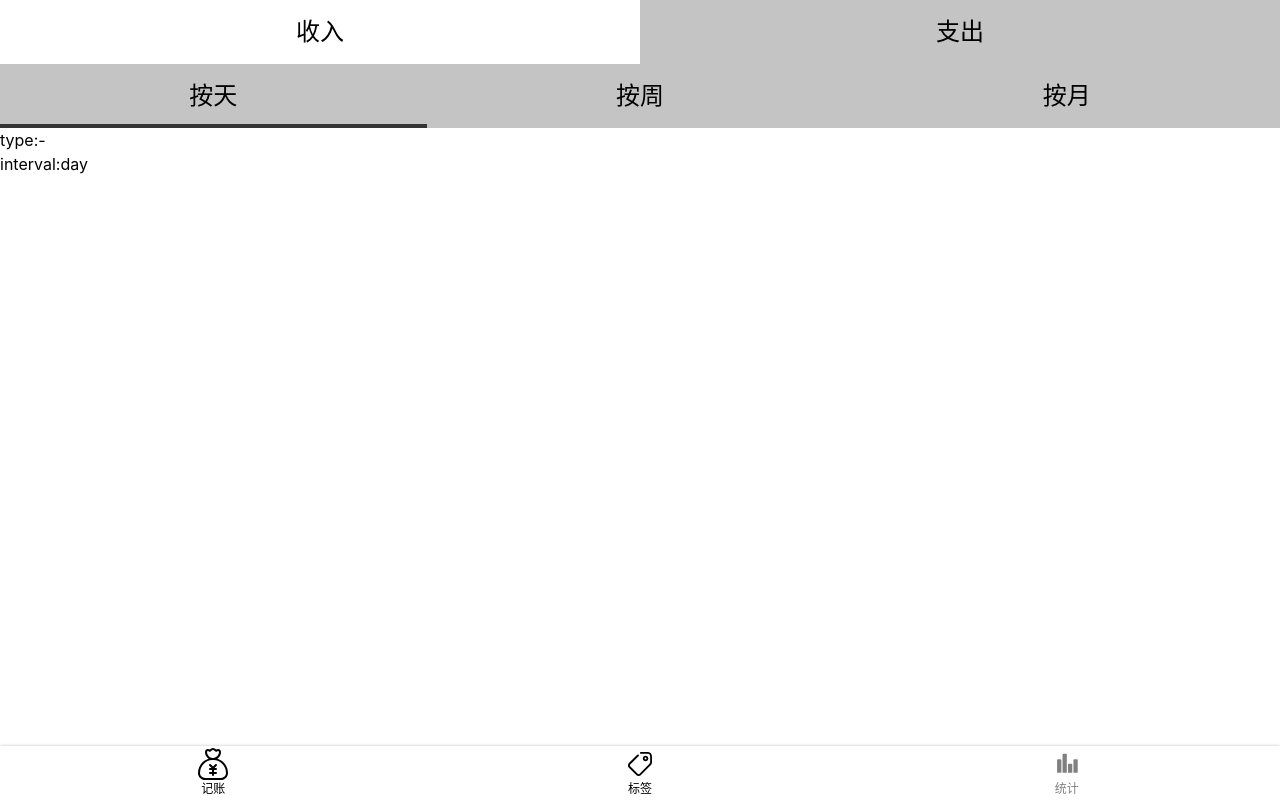
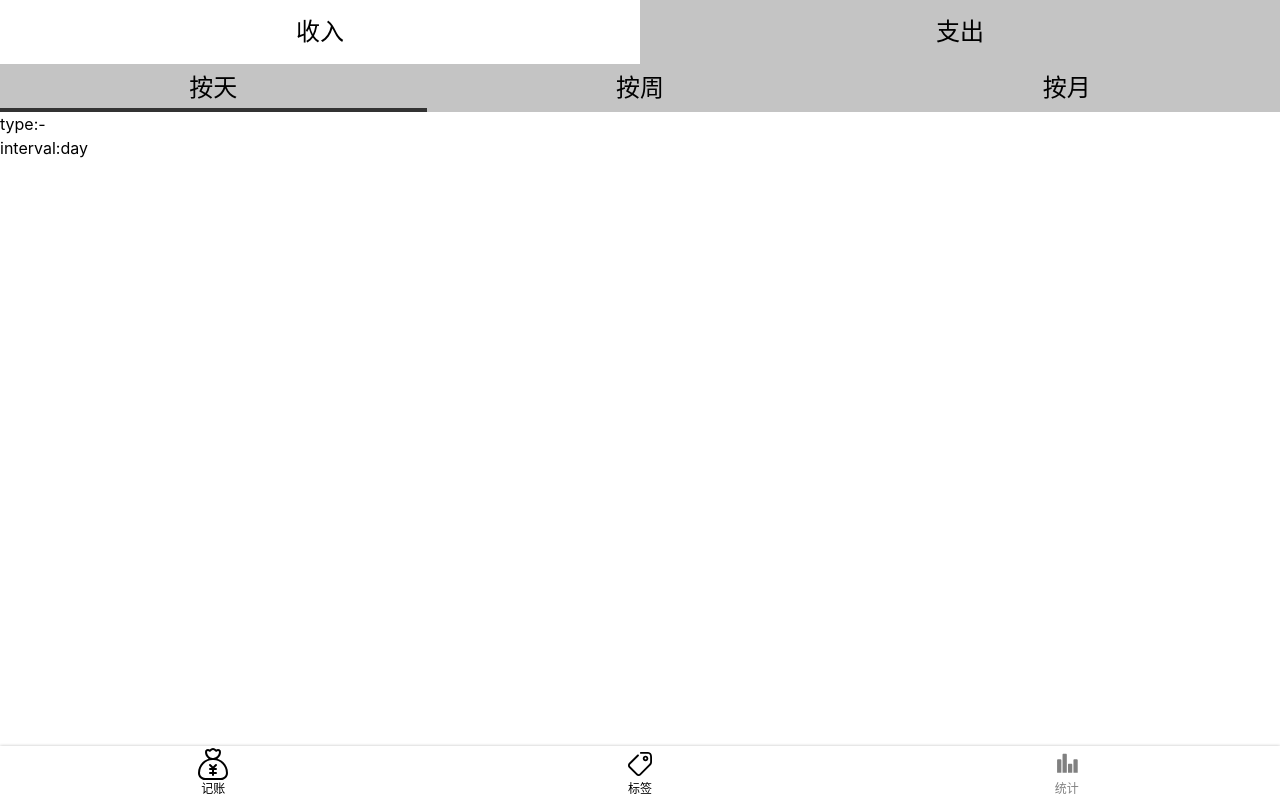
Before and after one commit to jiedong9/wangcai, a Vue app: page /#/statistics in a window 1280 px wide. Built offline with nearby package versions, Linux system fonts and the light colour scheme.

Commit message:
改变tabs高度

```diff
--- a/src/components/Tabs.vue
+++ b/src/components/Tabs.vue
@@ -1,6 +1,7 @@
 <template>
-    <ul class="tabs">
+    <ul class="tabs" :class="{[classPrefix + '-tabs']: classPrefix}">
         <li v-for="item in dataSource" :key="item.value"
+            class="tabs-item"
             :class="liClass(item)"
             @click="select(item)">{{item.text}}
         </li>
@@ -18,9 +19,11 @@
         @Prop(String) readonly value!: string
         @Prop(String) classPrefix ?: string
 
-        liClass(item: DataSourceItem){
-            return {[this.classPrefix + '-tabs-item']: this.classPrefix,
-                selected: item.value === this.value,}
+        liClass(item: DataSourceItem) {
+            return {
+                [this.classPrefix + '-tabs-item']: this.classPrefix,
+                selected: item.value === this.value,
+            }
         }
 
         select(item: DataSourceItem) {
@@ -36,7 +39,7 @@
         text-align: center;
         font-size: 24px;
 
-        > li {
+        &-item {
             width: 50%;
             height: 64px;
             display: flex;
--- a/src/views/Statistics.vue
+++ b/src/views/Statistics.vue
@@ -41,4 +41,8 @@
             }
         }
     }
+    ::v-deep .interval-tabs-item {
+        height: 48px;
+    }
+
 </style>
```
